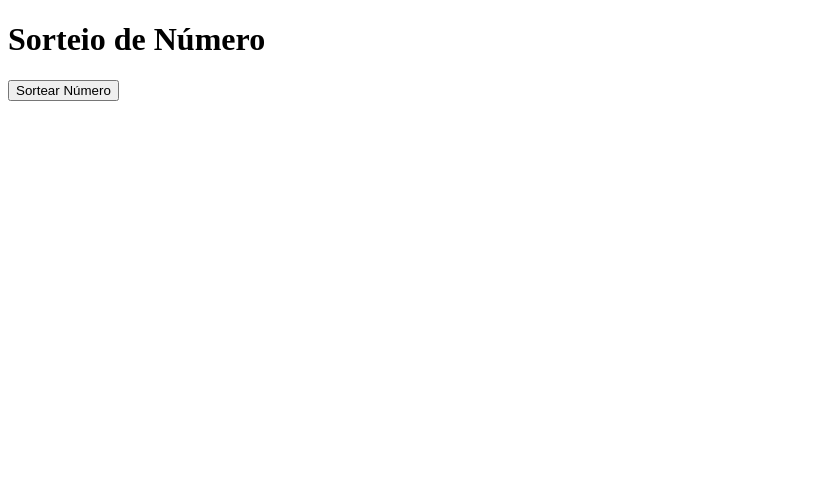
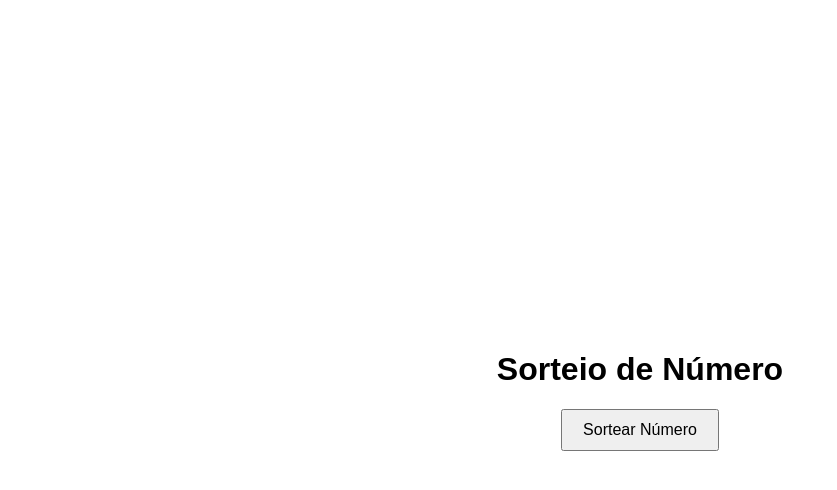
Before and after one commit to FelipeArgona/Sorteio, a website: page index.html in a window 1280 px wide. Shown: the whole page, without its empty margins (0-837 px from the left). Drawn offline with Linux system fonts and the light colour scheme.

Commit message:
alteracao html

```diff
--- a/index.html
+++ b/index.html
@@ -4,11 +4,38 @@
   <meta charset="UTF-8">
   <meta name="viewport" content="width=device-width, initial-scale=1.0">
   <title>Sorteio Aleatório</title>
+  <style>
+    body {
+      display: flex;
+      justify-content: center;
+      align-items: center;
+      height: 100vh;
+      margin: 0;
+      font-family: Arial, sans-serif;
+    }
+
+    #container {
+      text-align: center;
+    }
+
+    button {
+      padding: 10px 20px;
+      font-size: 16px;
+      cursor: pointer;
+    }
+
+    p {
+      font-size: 20px;
+      margin-top: 20px;
+    }
+  </style>
 </head>
 <body>
-  <h1>Sorteio de Número</h1>
-  <button id="sorteioBtn">Sortear Número</button>
-  <p id="resultado"></p>
+  <div id="container">
+    <h1>Sorteio de Número</h1>
+    <button id="sorteioBtn">Sortear Número</button>
+    <p id="resultado"></p>
+  </div>
 
   <script src="script.js"></script>
 </body>
```
